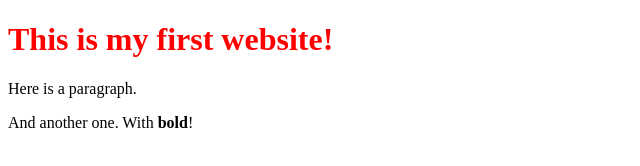
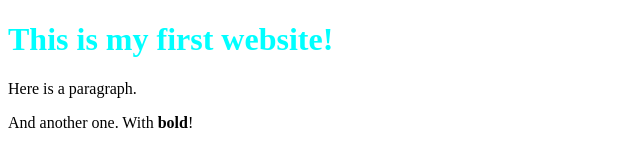
Before and after one commit to kemmerle/hello-world, a plain HTML site: page index.html in a window 1280 px wide. Shown: the whole page, without its empty margins (0-640 px from the left). Drawn offline with Linux system fonts and the light colour scheme.

Commit message:
Changed to aqua

```diff
--- a/main.css
+++ b/main.css
@@ -1,3 +1,3 @@
 h1 {
-  color: red;
+  color: #00ffff;
 }
```
